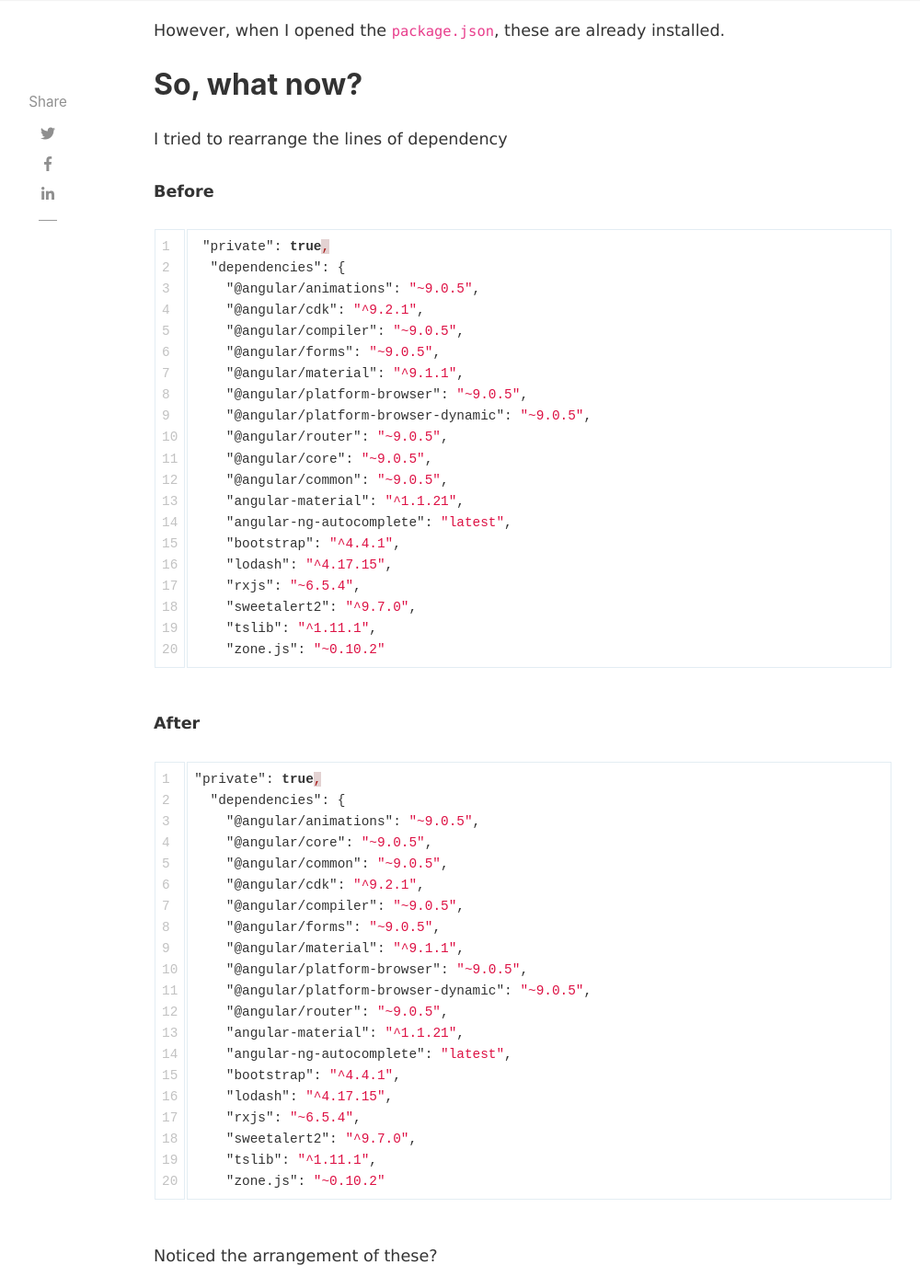
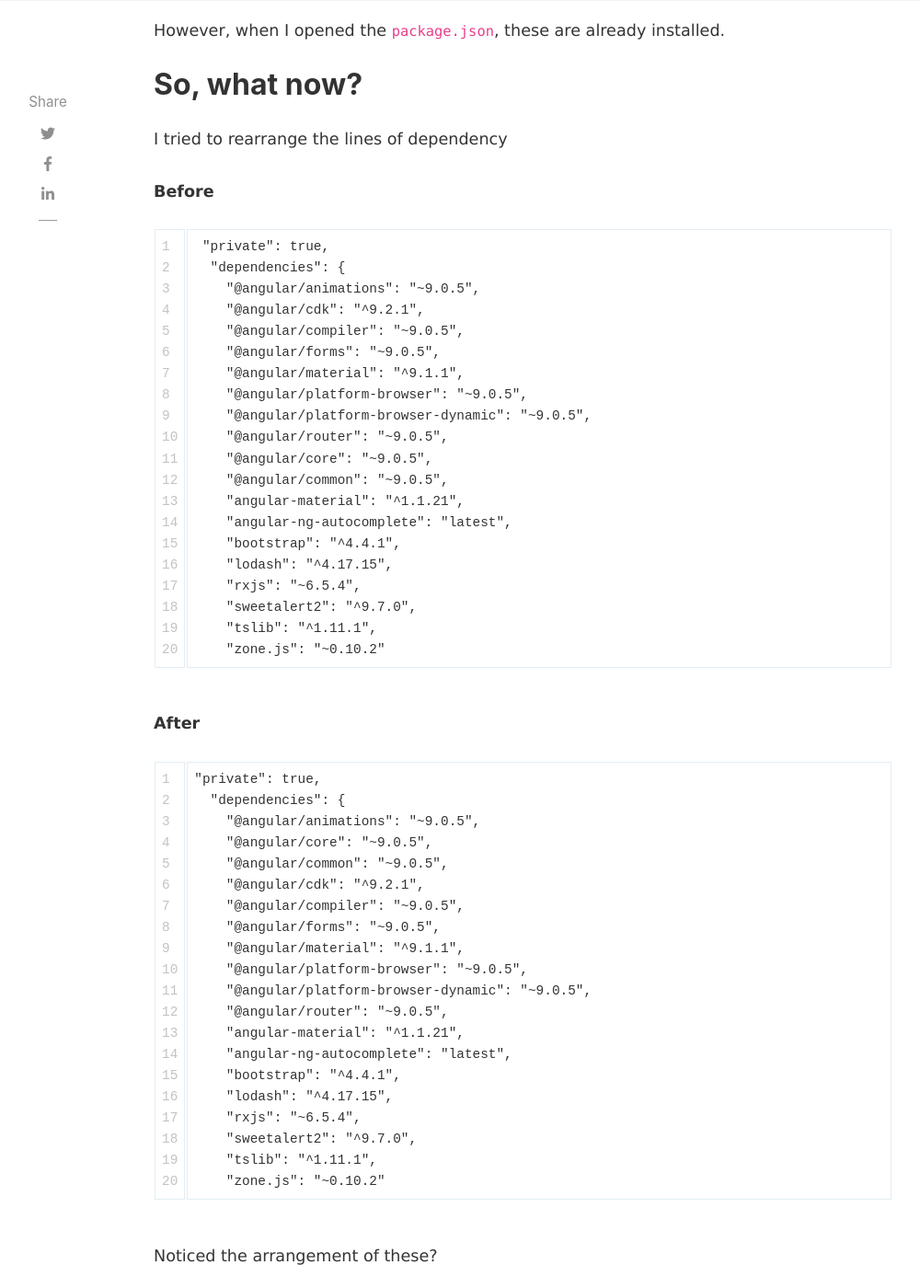
Before and after one commit to hmenorjr/blog, a Jekyll site: the page built from _posts/2020-05-19-how-i-fixed-angular9-cdk-table-npm-install.md, in a window 1280 px wide and 1400 px high, scrolled down 1176 px. Shown: the whole window at 92% size, without its empty margins (118-1118 px from the left). Built offline with Jekyll 4.4.1, drawn with Linux system fonts in a browser that asks for light colours; nearby versions of some CDN libraries; some of the changed lines change nothing that is shown; some of the changed text lies outside the part shown.

Commit message:
removed the code label

````diff
--- a/_posts/2020-05-19-how-i-fixed-angular9-cdk-table-npm-install.md
+++ b/_posts/2020-05-19-how-i-fixed-angular9-cdk-table-npm-install.md
@@ -30,7 +30,7 @@ However, when I opened the `package.json`, these are already installed.
 I tried to rearrange the lines of dependency
 
 **Before**
-```json
+```
  "private": true,
   "dependencies": {
     "@angular/animations": "~9.0.5",
@@ -54,7 +54,7 @@ I tried to rearrange the lines of dependency
 ```
 
 **After**
-```json
+```
 "private": true,
   "dependencies": {
     "@angular/animations": "~9.0.5",
@@ -87,16 +87,3 @@ For some reason the when `@angular/cdk` was added it was inserted at the top. Se
 ## The Result
 1. Most of the warnings were gone
 2. The `CDK_Table` issue was gone
-
-## Support
-Thank you for being a valued reader of my blog! Your support means the world to me and helps me continue to create valuable content for you.
-
-<script async
-  src="https://js.stripe.com/v3/buy-button.js">
-</script>
-
-<stripe-buy-button
-  buy-button-id="buy_btn_1PAWpKEYu0pSAPSug5UqKdxU"
-  publishable-key="pk_live_51NQ80nEYu0pSAPSupNEqzuXzhbshyKG4LiReIRin4NfdoiTVki55JMiUNkEFPMR1ZOGa0z7lmnjk546awmC6MpzA00v7ztnctD"
->
-</stripe-buy-button>
````
